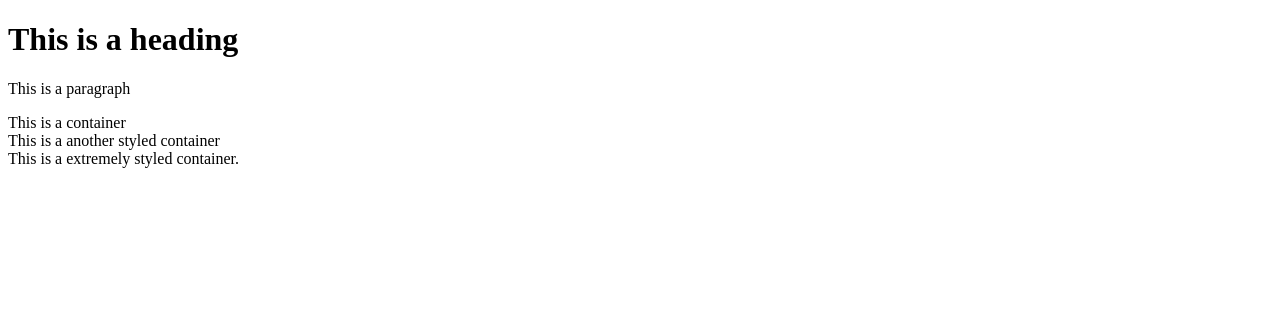
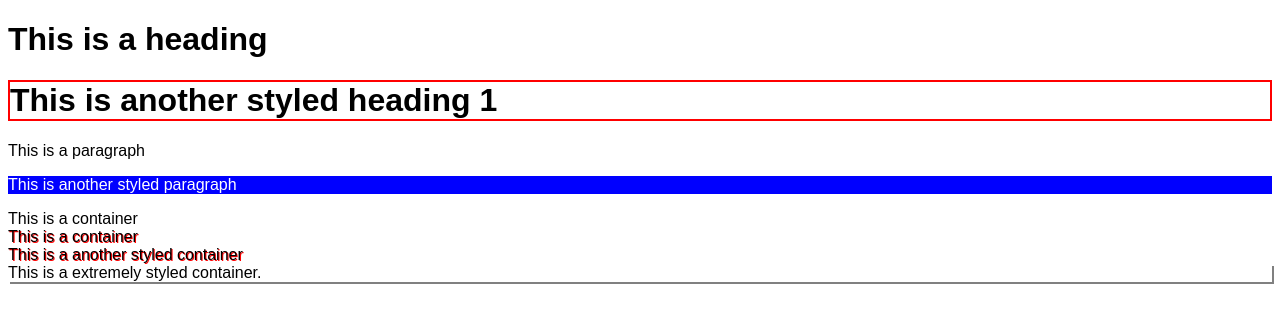
Before and after one commit to AngelaC180/2026WebDevelopment, a plain HTML site: page WDUnit2/WDLesson2_2Practical/index.html in a window 1280 px wide. Drawn offline with Linux system fonts and the light colour scheme.

Commit message:
Practical 2_2

```diff
--- a/WDUnit2/WDLesson2_2Practical/index.html
+++ b/WDUnit2/WDLesson2_2Practical/index.html
@@ -15,21 +15,25 @@
     <!-- Challenge 1: Create another heading 1 with the text "This is another styled heading 1."
          Add a class of "highlight" to the heading 1
     -->
+         <h1 class="highlight">This is another styled heading 1 </h1>
+
     <p> This is a paragraph </p>
     <!-- Challenge 2: Create another paragraph with the text "This is another styled paragraph."
          Add a class of "info" to the paragraph
     -->
+<p class="info"> This is another styled paragraph </p>
 
     <div> This is a container </div>
     <!-- Challenge 3: Create another container with the text "This is another styled container."
          Add a class of "special" to the container
     -->
+    <div class="special"> This is a container </div>
 
     <!-- Challenge 4: Give the container below a class of info, highlight and special-->
-    <div> This is a another styled container </div>
+    <div class="info, highlight, special"> This is a another styled container </div>
 
     <!-- Challenge Bonus: Give the container below a class of info, highlight, special and shadow-->
-    <div> This is a extremely styled container. </div>
+    <div class="info, highlight, special, shadow"> This is a extremely styled container. </div>
 
     <!-- All other Challenges are in style.css -->
   </body>
--- a/WDUnit2/WDLesson2_2Practical/style.css
+++ b/WDUnit2/WDLesson2_2Practical/style.css
@@ -6,15 +6,27 @@
 */
 
 /* Challenge 5: Change the family of all elements to Arial */
-
+body{
+  font-family:Arial;
+}
 /* Challenge 6: Change the background color to blue, the color of the text to white for all elements
 with a class of "info" */
-
+.info{
+  background-color:blue;
+  color:white;
+}
 /* Challenge 7: Add a border of 2px solid red for all elements with a class of "highlight" */
-
+.highlight{
+  border: 2px solid red;
+}
 /* Challenge 8: Align the text in the center and drop a shadow on the text of 2px 2px yellow  for
 all elements with a class of "special"
 */
-
+.special{
+  text-shadow: 1px 1px red;
+}
 /* Challenge Bonus: Create a CSS rule for a class named "shadow".
 Apply a shadow to the box around the elements that is 2px 2px  gray. */
+.shadow{
+  box-shadow: 2px 2px gray;
+}
```
